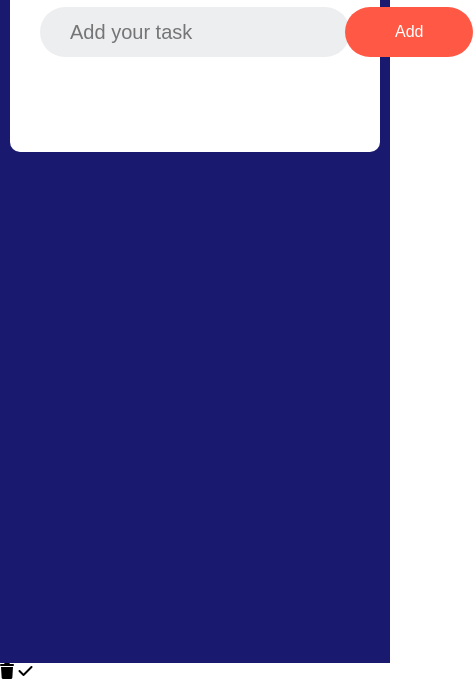
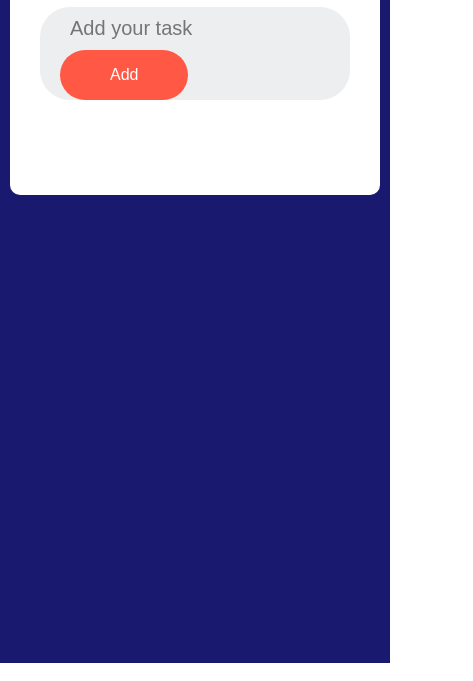
Before and after one commit to Samwaithumbi/To-do-list, a plain HTML site: page index.html in a window 390 px wide. Shown: the part 181-862 px from the top of the page, 473 px wide, since content can reach past the window. Drawn offline with Linux system fonts and the light colour scheme.

Commit message:
Responsive

```diff
--- a/index.css
+++ b/index.css
@@ -98,3 +98,9 @@ ul li span{
    color: #555;
    border-radius: 20%;
 }
+@media only screen and (max-width:412px){
+    .row{
+        display: block;
+    }
+
+}
--- a/index.html
+++ b/index.html
@@ -12,7 +12,6 @@
         <div class="todo-app">
              <h2>To-Do list</h2>
              <div class="row">
-
                 <input type="text" id="input-box" placeholder="Add your task">
                 <button onclick="addTask()">Add</button>
             </div>
@@ -32,5 +31,3 @@
     <script src="index.js"></script>
 </body>
 </html>
-<i class="fa-solid fa-trash"></i>
-<i class="fa-solid fa-check"></i>
```
